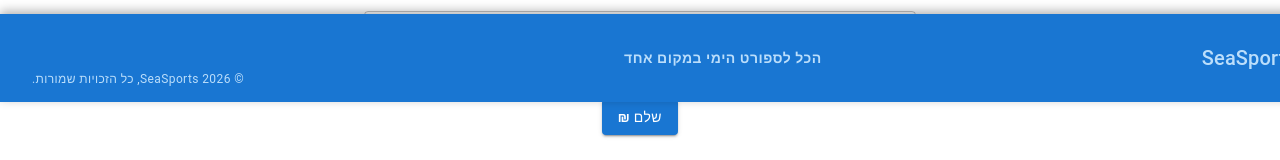
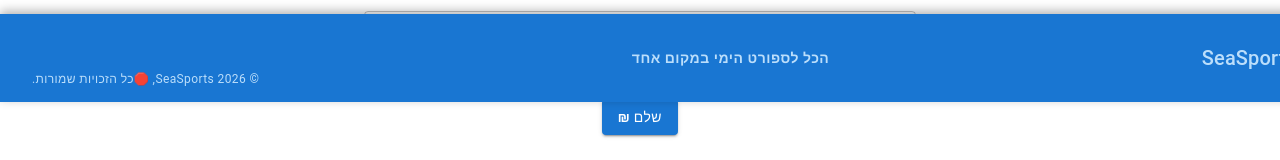
Before and after one commit to ChaniSurkis/WaterSports_Shop, a React (Vite) app in the folder Client/: page /payment in a window 1280 px wide. Shown: the part 698-858 px from the top of the page. Built offline with nearby package versions, Linux system fonts and the light colour scheme; some icons are missing.

Commit message:
Update copyright notice in Footer component

```diff
--- a/Client/src/Components/Footer.jsx
+++ b/Client/src/Components/Footer.jsx
@@ -68,7 +68,7 @@ export default function Footer() {
           </IconButton>
         </Box>
         <Typography variant="caption" sx={{ mt: 0.5, userSelect: "none" }}>
-          © {new Date().getFullYear()} SeaSports, כל הזכויות שמורות.
+          © {new Date().getFullYear()} SeaSports, 🛑כל הזכויות שמורות.
         </Typography>
       </Box>
     </Box>
```
